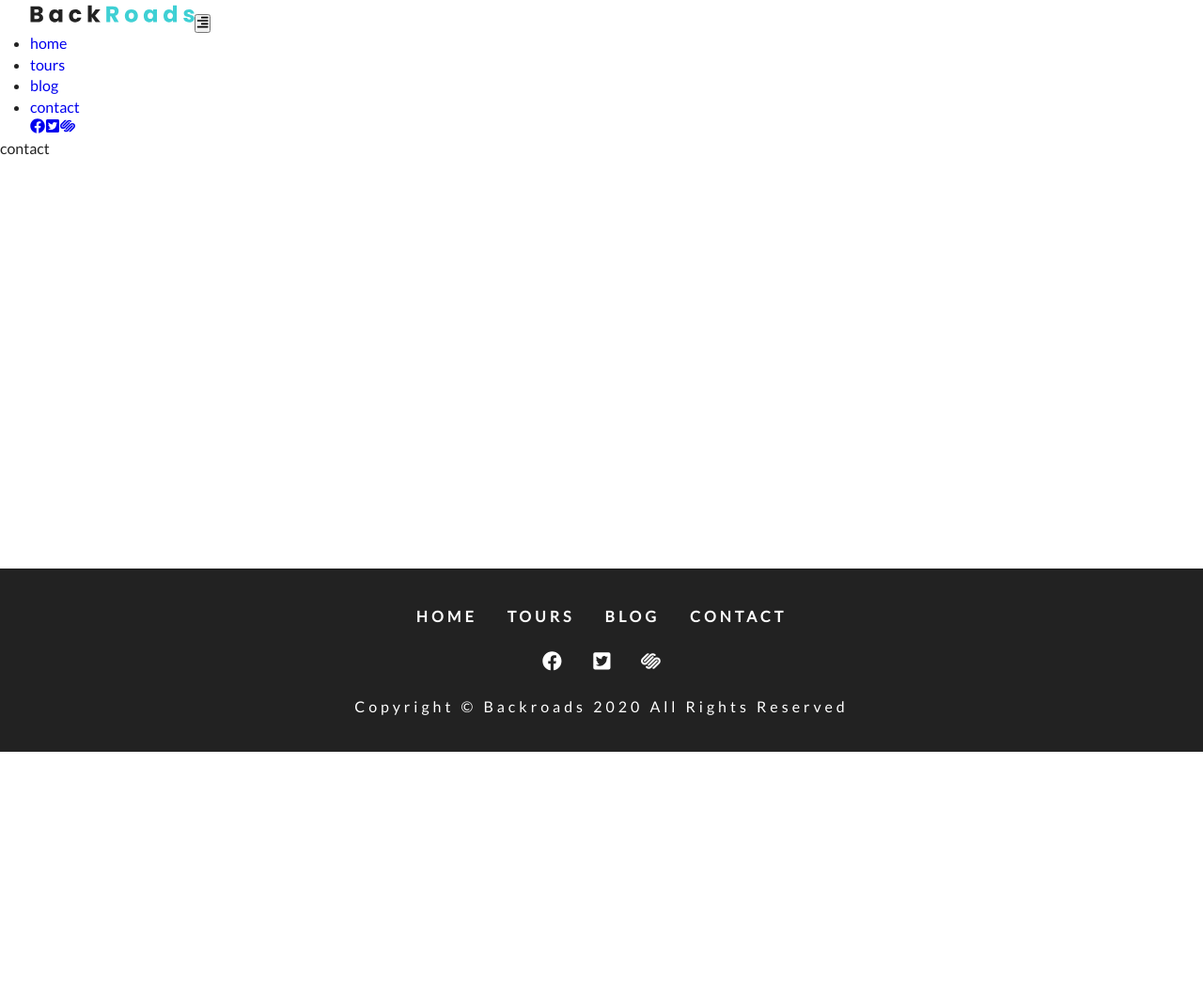
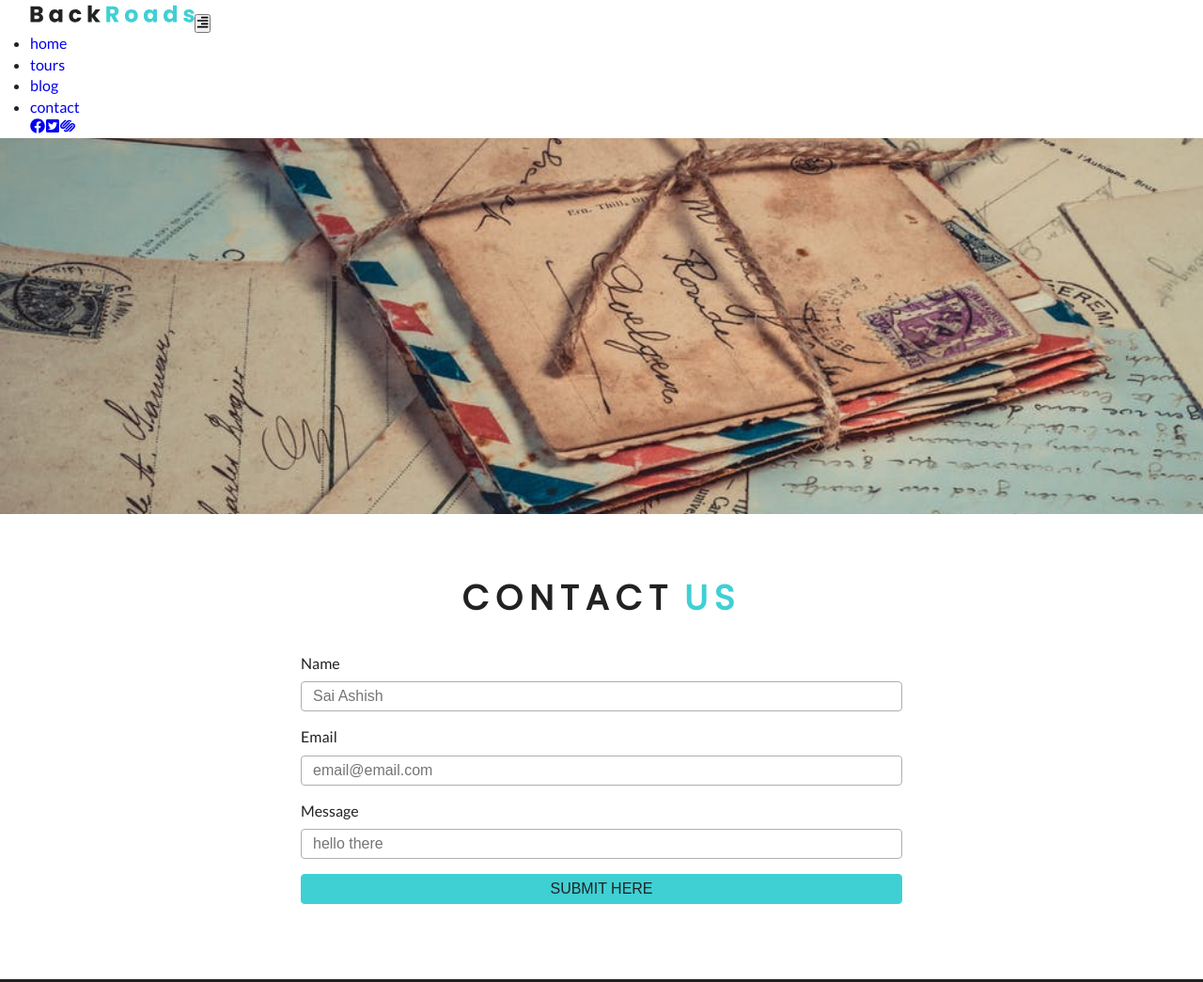
Before and after one commit to SaiAshish9/GatsbyBackRoads, a Gatsby site: page /contact in a window 1280 px wide. Shown: the top 1045 px of the page at 94% size. Before the commit the page ends 800 px from the top, so only its background shows below. Built offline with nearby package versions, Linux system fonts and the light colour scheme; Gatsby itself is replaced by a stand-in of ours.

```diff
--- a/gatsby-config.js
+++ b/gatsby-config.js
@@ -1,3 +1,7 @@
+
+require('dotenv').config({
+  path:`.env.${process.env.NODE_ENV}`
+})
 
 
 module.exports = {
@@ -18,12 +22,24 @@
       },
     },
 
+    {
+      resolve: `gatsby-source-contentful`,
+      options: {
+        spaceId: `aa6lmvvj10ja`,
+        accessToken: process.env.CONTENTFUL_ACCESS_TOKEN,
+      },
+    },
+
     `gatsby-transformer-sharp`,
+
+
     `gatsby-plugin-sharp`,
 
      'gatsby-plugin-sass',
 
-     `gatsby-plugin-styled-components`
+     `gatsby-plugin-styled-components`,
+
+     `gatsby-plugin-transition-link`
 
 ]
 }
--- a/package.json
+++ b/package.json
@@ -16,13 +16,18 @@
   "dependencies": {
     "babel-plugin-styled-components": "^1.10.7",
     "bootstrap": "^4.4.1",
+    "dotenv": "^8.2.0",
     "gatsby": "^2.19.45",
+    "gatsby-background-image": "^0.10.2",
     "gatsby-image": "^2.3.1",
     "gatsby-plugin-sass": "^2.2.1",
     "gatsby-plugin-sharp": "^2.5.3",
     "gatsby-plugin-styled-components": "^3.2.1",
+    "gatsby-plugin-transition-link": "^1.18.0",
+    "gatsby-source-contentful": "^2.2.4",
     "gatsby-source-filesystem": "^2.2.2",
     "gatsby-transformer-sharp": "^2.4.2",
+    "gsap": "^3.2.6",
     "node-sass": "^4.13.1",
     "react": "^16.12.0",
     "react-dom": "^16.12.0",
--- /dev/null
+++ b/src/components/Contact/Contact.js
@@ -0,0 +1,76 @@
+import React from 'react'
+
+import Title from '../Title'
+
+import styles from '../../css/contact.module.css'
+
+const Contact = () => {
+    return (
+        <section className={styles.contact}>
+            <Title title="contact" subtitle="us">
+            </Title>
+
+<div className={styles.center}>
+
+<form
+action="https://formspree.io/megiy95984@rushmails.com"
+method="POST"
+className={styles.form}>
+
+<div>
+
+<label htmlFor="name">
+    name
+</label>
+<input className={styles.formControl}
+type="text"
+ name="name"
+ id="name"
+ placeholder="Sai Ashish"
+ autoComplete="off"
+/>
+
+<label htmlFor="email">
+    email
+</label>
+<input className={styles.formControl}
+type="email"
+ name="email"
+ id="email"
+ placeholder="email@email.com"
+ autoComplete="off"
+/>
+
+<label htmlFor="message">
+    message
+</label>
+<input className={styles.formControl}
+type="message"
+ name="message"
+ id="message"
+ placeholder="hello there"
+ autoComplete="off"
+/>
+
+
+</div>
+
+<div>
+    <input type="submit" value="submit here" className={styles.submit}/>
+</div>
+
+
+
+</form>
+
+
+</div>
+
+
+
+
+        </section>
+    )
+}
+
+export default Contact
--- /dev/null
+++ b/src/components/StyledHero.js
@@ -0,0 +1,31 @@
+import React from 'react'
+
+import styled from 'styled-components'
+
+import BackgroundImage from 'gatsby-background-image'
+
+const StyledHero = ({img,className,children,home}) => {
+    return (
+        <BackgroundImage className={className}
+        fluid={img}
+        home={home}
+        >
+
+          {children}
+
+        </BackgroundImage>
+    )
+}
+
+
+export default styled(StyledHero)`
+
+min-height:${props =>(props.home?"97vh":"50vh")};
+background:${props=>props.home?'linear-gradient(rgba(63, 208, 212, 0.7), rgba(0, 0, 0, 0.7))':'none'};
+background-position: center;
+background-size: cover;
+opacity:1 !important;
+display:flex;
+justify-content:center;
+align-items:center;
+`
--- a/src/components/navbar.js
+++ b/src/components/navbar.js
@@ -1,6 +1,6 @@
 import React,{useState} from 'react'
 
-import {Link} from 'gatsby'
+import AniLink from 'gatsby-plugin-transition-link/AniLink'
 
 import {FaAlignRight} from 'react-icons/fa'
 
@@ -49,9 +49,9 @@
 {links.map((i,k)=>{
     return (
         <li key={k}>
-          <Link to={i.path}>
+          <AniLink fade to={i.path}>
           {i.text}
-          </Link>
+          </AniLink>
         </li>
     )
 })}
--- a/src/pages/404.js
+++ b/src/pages/404.js
@@ -2,7 +2,7 @@
 
 import {Layout} from '../components/Layout'
 
-import {Link} from 'gatsby'
+import AniLink from 'gatsby-plugin-transition-link/AniLink'
 
 import styles from '../css/error.module.css'
 
@@ -13,9 +13,9 @@
         <Layout>
             <header className={styles.error}>
                 <Banner title="oops it's a dead end">
-                    <Link to="/" className="btn-white">
+                    <AniLink fade to="/" className="btn-white">
                     back to home page
-                    </Link>
+                    </AniLink>
                 </Banner>
 
             </header>
--- a/src/pages/contact.js
+++ b/src/pages/contact.js
@@ -2,10 +2,38 @@
 
 import {Layout} from '../components/Layout'
 
-export default function contact() {
+import StyledHero from '../components/StyledHero'
+
+import {graphql} from 'gatsby'
+
+import Contact from '../components/Contact/Contact'
+
+export default function contact({data}) {
     return (
         <Layout>
-          contact
+
+<StyledHero
+
+img={data.defaultBcg.childImageSharp.fluid}
+
+/>
+
+<Contact/>
+
         </Layout>
     )
 }
+
+export const query=graphql`
+
+query {
+  defaultBcg:file(relativePath:{eq:"connectBcg.jpeg"}){
+    childImageSharp{
+      fluid(quality:90,maxWidth:4160){
+        ...GatsbyImageSharpFluid_withWebp
+      }
+    }
+  }
+}
+
+`
```
Also changed, not shown: src/components/Home/About.js (+26 -2 lines), src/examples/images.js (added, +101 -0 lines), src/pages/blog.js (+24 -6 lines), src/pages/index.js (+25 -12 lines), src/pages/tours.js (+20 -0 lines), 2 other files.
